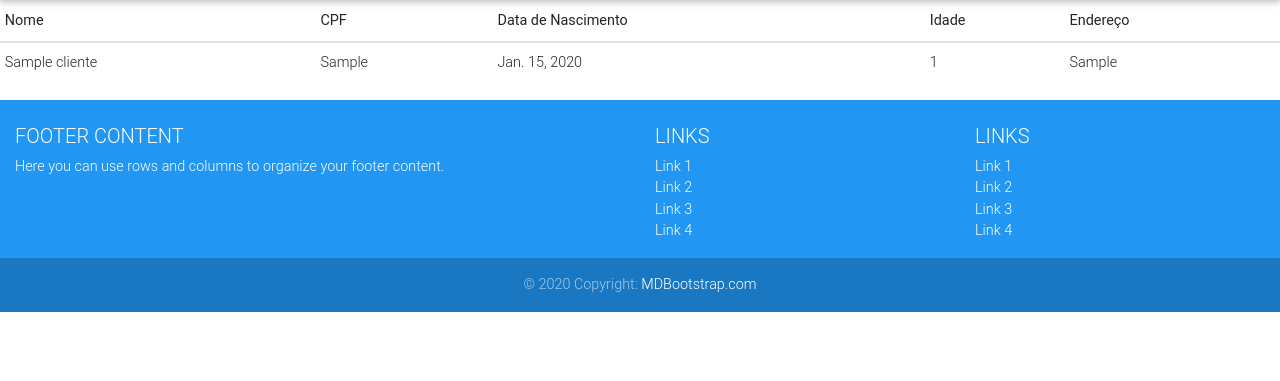
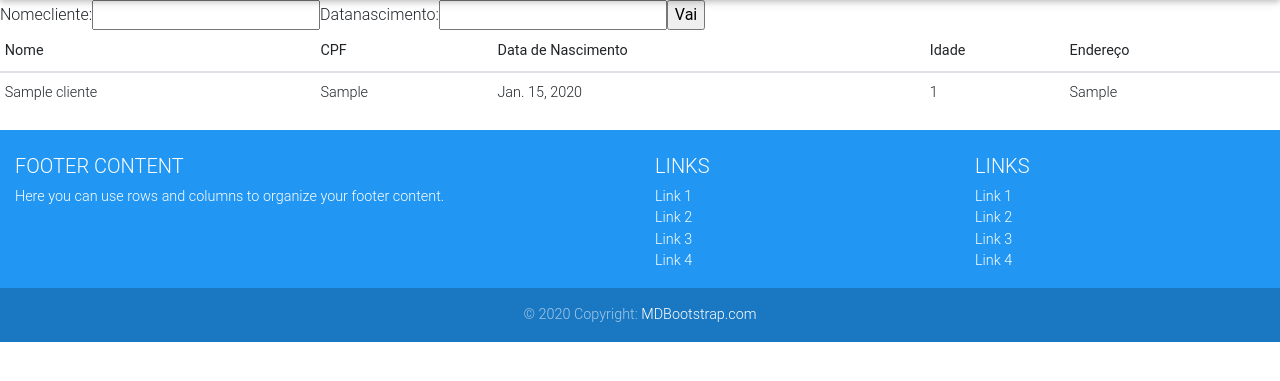
Before and after one commit to stoledo85/django-elaborata, a Django app: page /cliente/listagem/ in a window 1280 px wide. Shown: the part 58-439 px from the top of the page. Run offline with Django 3.2, Linux system fonts and the light colour scheme; tables that the repository leaves empty hold one stand-in row (values such as "Sample post"); some libraries are stand-ins or nearby versions.

Commit message:
Aula dia 04/05

```diff
--- a/loja/cliente/forms.py
+++ b/loja/cliente/forms.py
@@ -1,7 +1,8 @@
+from django import forms
 from django.forms import ModelForm
-from .models import Cidade
-from .models import Endereco
-from .models import Cliente
+
+from .models import Cidade, Cliente, Endereco
+
 
 class CidadeForm(ModelForm):
     class Meta:
@@ -38,3 +39,7 @@ class ClienteForm(ModelForm):
     class Meta:
         model = Cliente
         fields = ['nomeCliente', 'numeroCpf', 'dataNascimento', 'idade', 'codigoEndereco']
+
+class BuscaClienteForm(forms.Form):
+    nomeCliente = forms.CharField( max_length=45)
+    dataNascimento = forms.CharField(max_length=10)
--- a/loja/cliente/templates/cliente/cidade.html
+++ b/loja/cliente/templates/cliente/cidade.html
@@ -7,6 +7,7 @@
 			<div class="alert alert-success">{{ sucesso }}</div>
         {% endif %}
     <form action="{% url 'cliente:cidade' %}" method="post">
+    {% csrf_token %}
         {{form.as_p}}
         <input type="submit" class="btn btn-primary" value="Salvar"/>
     </form>
--- a/loja/cliente/templates/cliente/cliente.html
+++ b/loja/cliente/templates/cliente/cliente.html
@@ -8,6 +8,7 @@
 		{% endif %}
 
     <form action="{% url 'cliente:cliente' %}" method="post">
+        {% csrf_token %}
         {{form.as_p}}
         <input type="submit" class="btn btn-primary" value="Salvar"/>
     </form>
--- a/loja/cliente/templates/cliente/endereco.html
+++ b/loja/cliente/templates/cliente/endereco.html
@@ -7,6 +7,7 @@
 			<div class="alert alert-success">{{ sucesso }}</div>
         {% endif %}
     <form action="{% url 'cliente:endereco' %}" method="post">
+    {% csrf_token %}
         {{form.as_p}}
         <input type="submit" class="btn btn-primary" value="Salvar"/>
     </form>
--- a/loja/cliente/templates/cliente/listagem.html
+++ b/loja/cliente/templates/cliente/listagem.html
@@ -1,6 +1,14 @@
 {% extends 'cliente/base.html' %}
 {% block conteudo %}
     <div class="table-responsive table-hover text-nowrap">
+        <form action="" method="post" class="form form-inline">
+			{% csrf_token %}
+			{{ form }}
+			<input type="submit" value="Vai" />
+		</form>
+
+
+
         <table id="dt-vertical-scroll" class="table table-sm" cellspacing="0" width="100%">
             <thead>
                 <tr>
--- a/loja/cliente/views.py
+++ b/loja/cliente/views.py
@@ -3,6 +3,7 @@ from django.http import HttpResponse
 from .forms import CidadeForm
 from .forms import EnderecoForm
 from .forms import ClienteForm
+from .forms import BuscaClienteForm
 # Create your views here.
 from datetime import datetime
 from .models import Cliente
@@ -16,11 +17,6 @@ def hora(request):
     context = {"hora": datetime.now()}
 
     return render(request, "cliente/hora.html", context)
-
-
-def listagem(request):
-    clientes = Cliente.objects.all()
-    return render(request, "cliente/listagem.html", {'clientes': clientes})
 
 
 def cidadeView(request):
@@ -73,5 +69,20 @@ def clienteView(request):
     return render(request, "cliente/cliente.html", context)
 
 
-def clienteBuscaView(request):
-    pass
+def listagem(request):
+    clientes = []
+    #Pesquisar Queryset
+    form = BuscaClienteForm()
+    if request.method == "POST":
+        resultado = BuscaClienteForm(request.POST)
+        if resultado.is_valid():
+            nome = resultado.cleaned_data["nomeCliente"]
+            dataNascimento = resultado.cleaned_data["dataNascimento"]
+            clientes = Cliente.objects.filter(nomeCliente=nome)
+        else:
+            pass
+    else:
+        clientes = Cliente.objects.all()
+
+    contexto = {'clientes': clientes, "form":form}
+    return render(request, "cliente/listagem.html", contexto )
--- a/loja/loja/settings.py
+++ b/loja/loja/settings.py
@@ -44,7 +44,7 @@ MIDDLEWARE = [
     'django.middleware.security.SecurityMiddleware',
     'django.contrib.sessions.middleware.SessionMiddleware',
     'django.middleware.common.CommonMiddleware',
-    #'django.middleware.csrf.CsrfViewMiddleware',
+    'django.middleware.csrf.CsrfViewMiddleware',
     'django.contrib.auth.middleware.AuthenticationMiddleware',
     'django.contrib.messages.middleware.MessageMiddleware',
     'django.middleware.clickjacking.XFrameOptionsMiddleware',
@@ -114,6 +114,8 @@ USE_L10N = True
 
 USE_TZ = True
 
+CSRF_USE_SESSIONS = True
+CSRF_COOKIE_SECURE = True
 
 # Static files (CSS, JavaScript, Images)
 # https://docs.djangoproject.com/en/3.0/howto/static-files/
```
